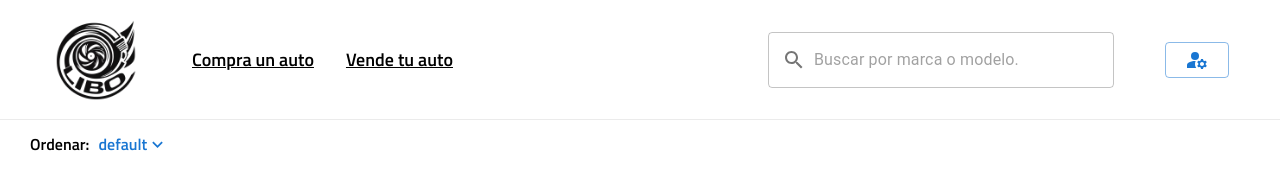
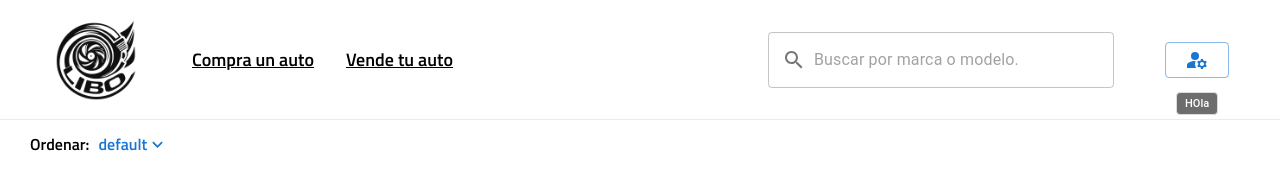
Before and after one commit to Libo033/concesionario-0, a Next.js app: page / in a window 1280 px wide. Shown: the top 170 px of the page. Built offline with nearby package versions, Linux system fonts and the light colour scheme.

Commit message:
Fixeado cierre del dropdown onScroll del componente OrderCars

```diff
--- a/src/app/globals.css
+++ b/src/app/globals.css
@@ -31,8 +31,8 @@ body {
   padding: 8px 12px;
 }
 
-.css-yem0l2-MuiPopper-root-MuiTooltip-popper {
-  z-index: 800;
+.dropdownAccount {
+  z-index: 1600;
 }
 
 @media (width <= 640px) {
--- a/src/componentes/navigation/NavigationBar.tsx
+++ b/src/componentes/navigation/NavigationBar.tsx
@@ -24,7 +24,7 @@ const NavigationBar = () => {
   return (
     <>
       {!path.includes("account") && (
-        <nav style={{maxWidth: "1560px"}} className={styles.NavigationBar}>
+        <nav style={{ maxWidth: "1560px" }} className={styles.NavigationBar}>
           <div className={styles.NavigationBar_Logo}>
             <Image
               onClick={() => r.push("/")}
@@ -64,9 +64,18 @@ const NavigationBar = () => {
           </div>
           <div className={styles.NavigationBar_Login}>
             {true ? (
-              <Button onClick={() => r.push("/dashboard")} variant="outlined">
-                <ManageAccounts />
-              </Button>
+              <Tooltip
+                id="dropdownAccount"
+                disableFocusListener
+                disableHoverListener
+                disableTouchListener
+                title={"HOla"}
+                open={true}
+              >
+                <Button variant="outlined">
+                  <ManageAccounts />
+                </Button>
+              </Tooltip>
             ) : (
               <Button
                 onClick={() => r.push("/account/login")}
--- a/src/componentes/navigation/page.module.css
+++ b/src/componentes/navigation/page.module.css
@@ -7,7 +7,7 @@
   border-bottom: 1px solid #dcdcdc90;
   position: fixed;
   background-color: white;
-  z-index: 9999;
+  z-index: 1450;
 }
 
 .NavigationBar_Logo {
--- a/src/componentes/others/OrderCars.tsx
+++ b/src/componentes/others/OrderCars.tsx
@@ -1,4 +1,5 @@
-import React, { SetStateAction } from "react";
+"use client";
+import React, { SetStateAction, useEffect } from "react";
 import styles from "./page.module.css";
 import { ClickAwayListener, Tooltip } from "@mui/material";
 import { KeyboardArrowDown } from "@mui/icons-material";
@@ -32,11 +33,23 @@ const OrderCars: React.FC<IOrderCars> = ({
   setToolTip,
   value,
 }) => {
+  useEffect(() => {
+    if (open) {
+      window.addEventListener("scroll", handleScroll);
+    }
+    return () => window.removeEventListener("scroll", handleScroll);
+  });
+
+  const handleScroll = () => {
+    setToolTip(false);
+  };
+
   return (
     <div className={styles.Order}>
       <ClickAwayListener onClickAway={() => setToolTip(false)}>
         <div>
           <Tooltip
+            id="dropdownOrderCars"
             disableFocusListener
             disableHoverListener
             disableTouchListener
```
